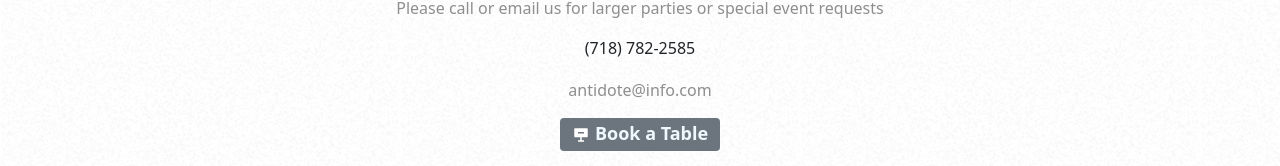
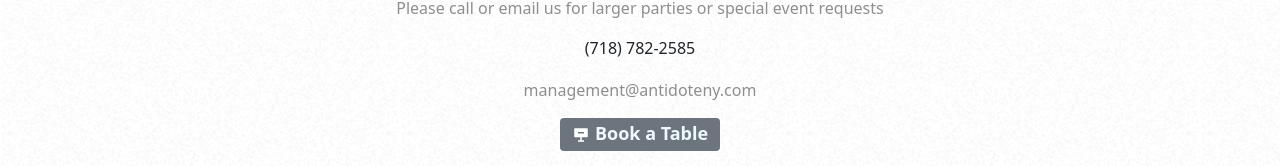
Before and after one commit to HectorAgudelo/AntidoteRestaurant, a Next.js app: page /reservation in a window 1280 px wide. Shown: the part 524-690 px from the top of the page. Built offline with nearby package versions, Linux system fonts and the light colour scheme.

Commit message:
reservation email updated

```diff
--- a/pages/reservation.js
+++ b/pages/reservation.js
@@ -89,8 +89,8 @@
           Please call or email us for larger parties or special event requests
         </p>
         <p>(718) 782-2585</p>
-        <a id={styles.externalLink} className={styles.mail} href='mailto:antidote@info.com'>
-          antidote@info.com
+        <a id={styles.externalLink} className={styles.mail} href='mailto:management@antidoteny.com'>
+        management@antidoteny.com
         </a>
         <Container
           style={{
```
